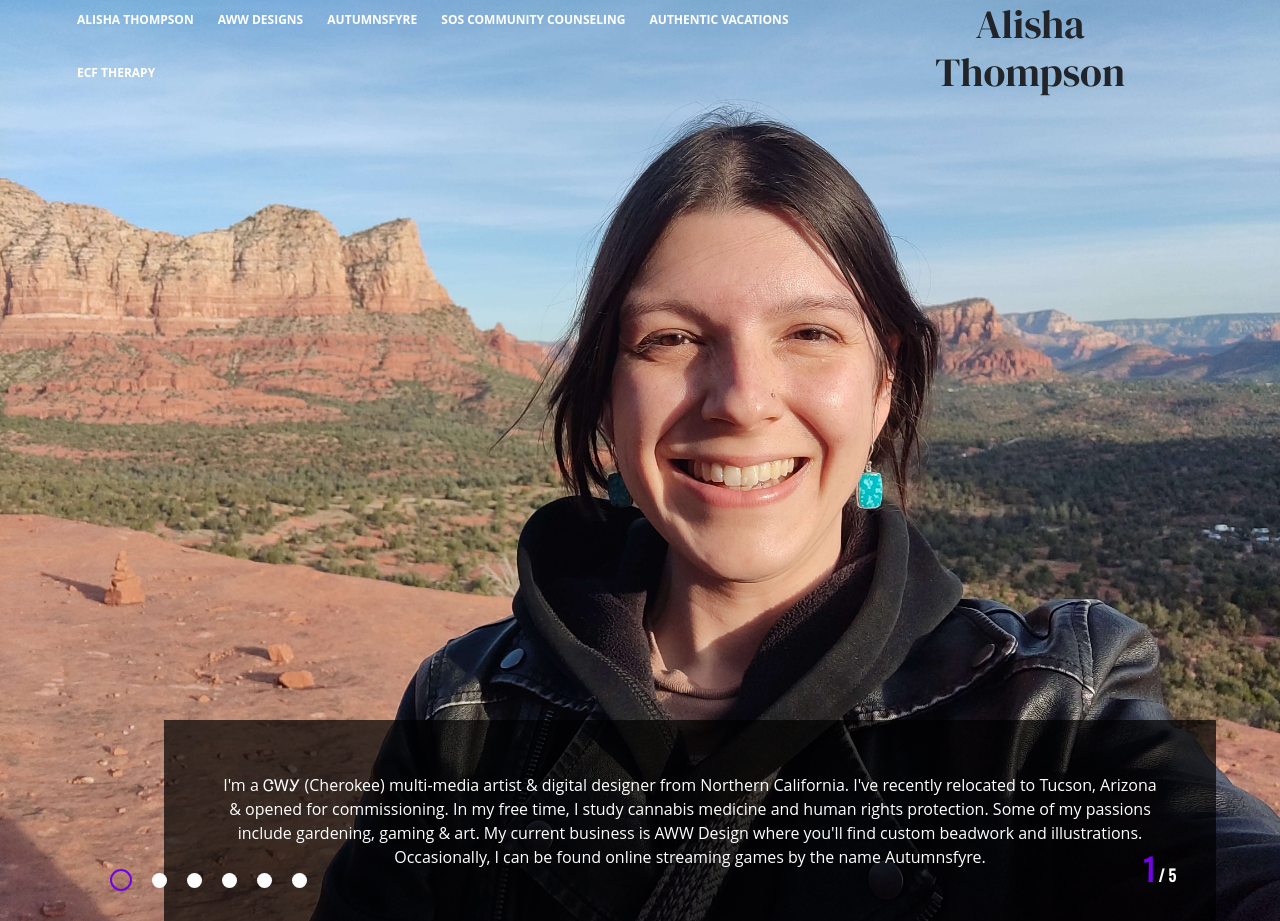
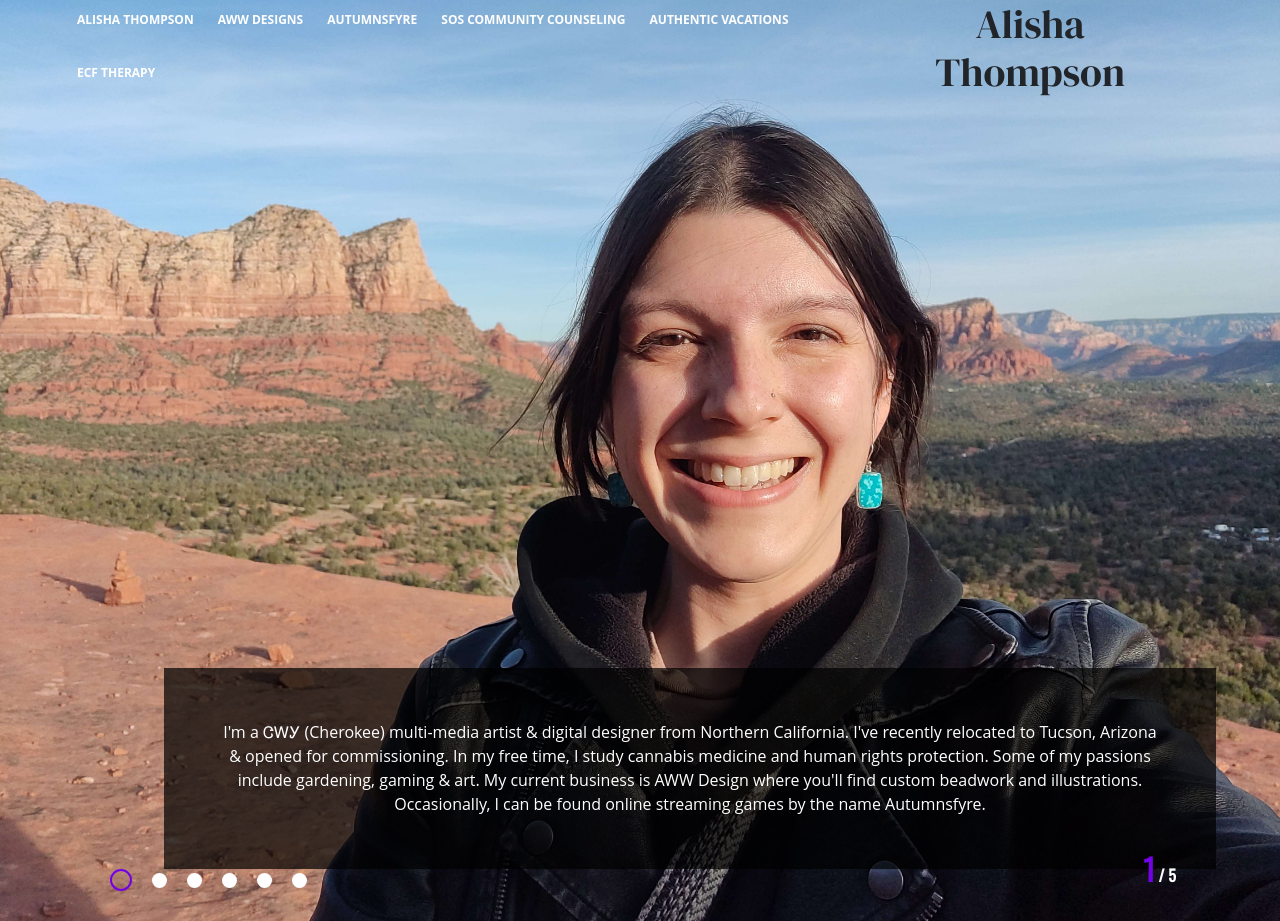
Before and after one commit to autumnsfyre/alishaportfolio, a PHP site: page / in a window 1280 px wide. Run offline with PHP 8.4, Linux system fonts and the light colour scheme; some libraries are stand-ins or nearby versions; some web fonts are replaced; grey boxes are pictures that could not be loaded.

Commit message:
Update style.css

```diff
--- a/css/style.css
+++ b/css/style.css
@@ -6,7 +6,7 @@
 	color:#ffffff;
 	text-align: center;
 	padding: 5%;
-	margin-top: 70%;
+	margin-top: 60%;
 	background-color: rgb(0, 0, 0, 0.7);
 }
 
```
